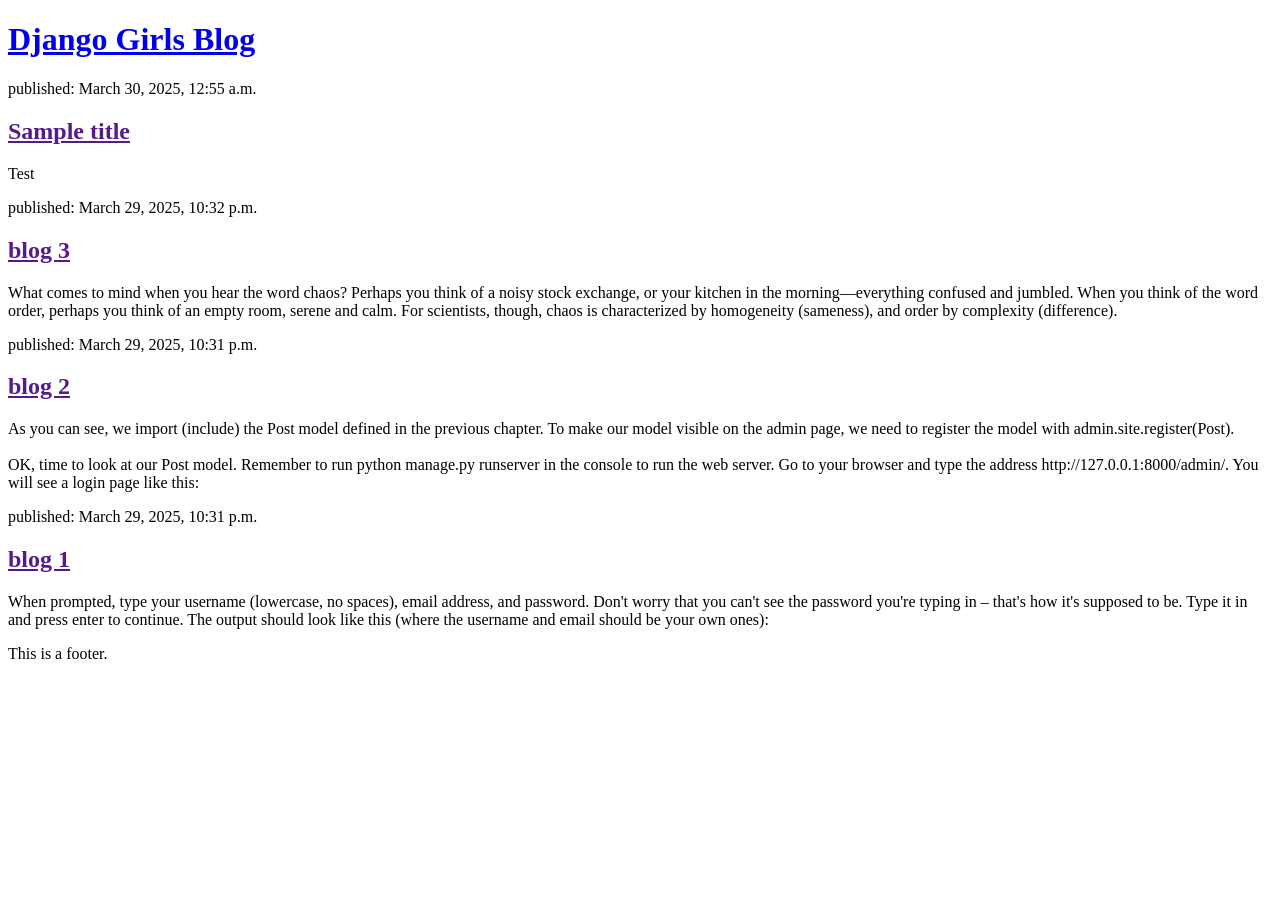
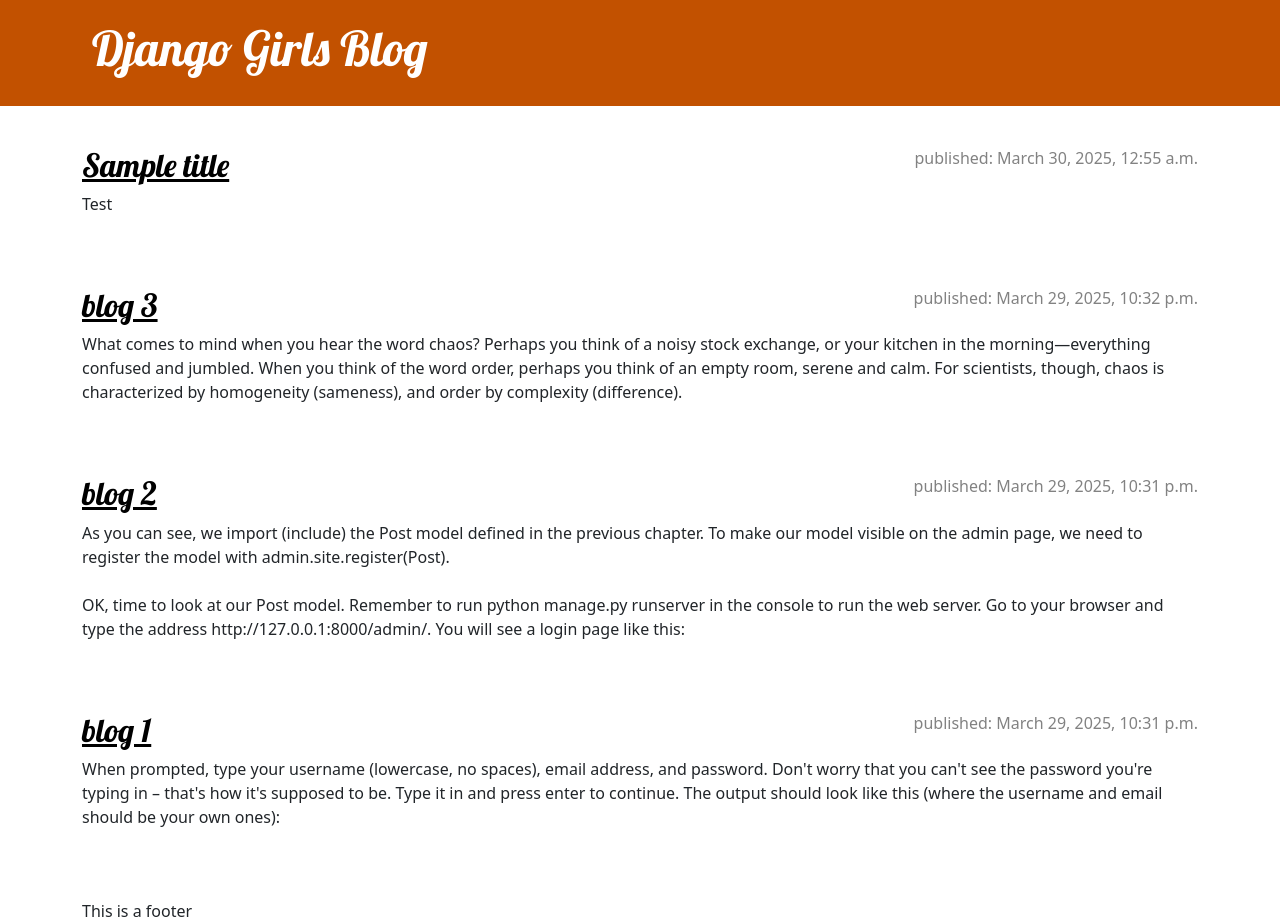
Before and after one commit to atuining/blog-in-django, a Django app: page / in a window 1280 px wide. Before the commit the page ends 659 px from the top, so only its background shows below. Run offline with Django 5.2, Linux system fonts and the light colour scheme; data comes from the database, SQL or seed files in the repository; parts of the project's set-up code (start-up, migrations or seed data) failed here and were passed over.

Commit message:
add style and page for each post

```diff
--- /dev/null
+++ b/blog/static/css/blog.css
@@ -0,0 +1,75 @@
+.page-header {
+    background-color: #c25100;
+    margin-top: 0;
+    margin-bottom: 40px;
+    padding: 20px 20px 20px 40px;
+}
+
+.page-header h1,
+.page-header h1 a,
+.page-header h1 a:visited,
+.page-header h1 a:active {
+    color: #ffffff;
+    font-size: 36pt;
+    text-decoration: none;
+}
+
+h1,
+h2,
+h3,
+h4 {
+    font-family: "Lobster", cursive;
+}
+
+.date {
+    color: #828282;
+}
+
+.save {
+    float: right;
+}
+
+.post-form textarea,
+.post-form input {
+    width: 100%;
+}
+
+.top-menu,
+.top-menu:hover,
+.top-menu:visited {
+    color: #ffffff;
+    float: right;
+    font-size: 26pt;
+    margin-right: 20px;
+}
+
+.post {
+    margin-bottom: 70px;
+}
+
+.post h2 a,
+.post h2 a:visited {
+    color: #000000;
+}
+
+.post > .date,
+.post > .actions {
+    float: right;
+}
+
+.btn-secondary,
+.btn-secondary:visited {
+    color: #c25100;
+    background: none;
+    border-color: #c25100;
+    margin-left: 15px;
+}
+
+.btn-secondary:hover {
+    color: #ffffff;
+    background-color: #c25100;
+}
+
+footer {
+    align-content: center;
+}
--- /dev/null
+++ b/blog/templates/blog/base.html
@@ -0,0 +1,35 @@
+{% load static %}
+
+<!doctype html>
+<html>
+    <head>
+        <title>Django Girls blog</title>
+        <link
+            rel="stylesheet"
+            href="https://cdn.jsdelivr.net/npm/bootstrap@5.3.3/dist/css/bootstrap.min.css"
+            integrity="sha384-QWTKZyjpPEjISv5WaRU9OFeRpok6YctnYmDr5pNlyT2bRjXh0JMhjY6hW+ALEwIH"
+            crossorigin="anonymous"
+        />
+        <link
+            rel="stylesheet"
+            href="https://fonts.googleapis.com/css?family=Lobster&subset=latin,latin-ext"
+        />
+        <link rel="stylesheet" href="{% static 'css/blog.css' %}" />
+    </head>
+    <body>
+        <header class="page-header">
+            <div class="container">
+                <h1><a href="/">Django Girls Blog</a></h1>
+            </div>
+        </header>
+
+        <main class="container">
+            <div class="row">
+                <div class="col">{% block content %} {% endblock %}</div>
+            </div>
+        </main>
+        <div class="container">
+            <footer>This is a footer</footer>
+        </div>
+    </body>
+</html>
--- a/blog/templates/blog/post_list.html
+++ b/blog/templates/blog/post_list.html
@@ -1,20 +1,7 @@
-<!doctype html>
-<html>
-    <head>
-        <title>Django Girls blog</title>
-    </head>
-    <body>
-        <header>
-            <h1><a href="/">Django Girls Blog</a></h1>
-        </header>
-
-        {% for post in posts %}
-        <article>
-            <time>published: {{ post.published_date }}</time>
-            <h2><a href="">{{ post.title }}</a></h2>
-            <p>{{ post.text|linebreaksbr }}</p>
-        </article>
-        {% endfor %}
-        <footer>This is a footer.</footer>
-    </body>
-</html>
+{% extends 'blog/base.html' %} {% block content %} {% for post in posts %}
+<article class="post">
+    <time class="date">published: {{ post.published_date }}</time>
+    <h2><a href="{% url 'post_detail' pk=post.pk %}">{{ post.title }}</a></h2>
+    <p>{{ post.text|linebreaksbr }}</p>
+</article>
+{% endfor %} {% endblock %}
--- a/blog/urls.py
+++ b/blog/urls.py
@@ -3,4 +3,5 @@ from . import views
 
 urlpatterns = [
     path("", views.post_list, name="post_list"),
+    path("post/<int:pk>/", views.post_detail, name="post_detail"),
 ]
--- a/blog/views.py
+++ b/blog/views.py
@@ -1,4 +1,4 @@
-from django.shortcuts import render
+from django.shortcuts import render, get_object_or_404
 from django.utils import timezone
 from .models import Post
 
@@ -8,3 +8,8 @@ def post_list(request):
         "-published_date"
     )
     return render(request, "blog/post_list.html", {"posts": posts})
+
+
+def post_detail(request, pk):
+    post = get_object_or_404(Post, pk=pk)
+    return render(request, "blog/post_detail.html", {"post": post})
```
Also changed, not shown: blog/templates/blog/post_detail.html (added, +9 -0 lines).
